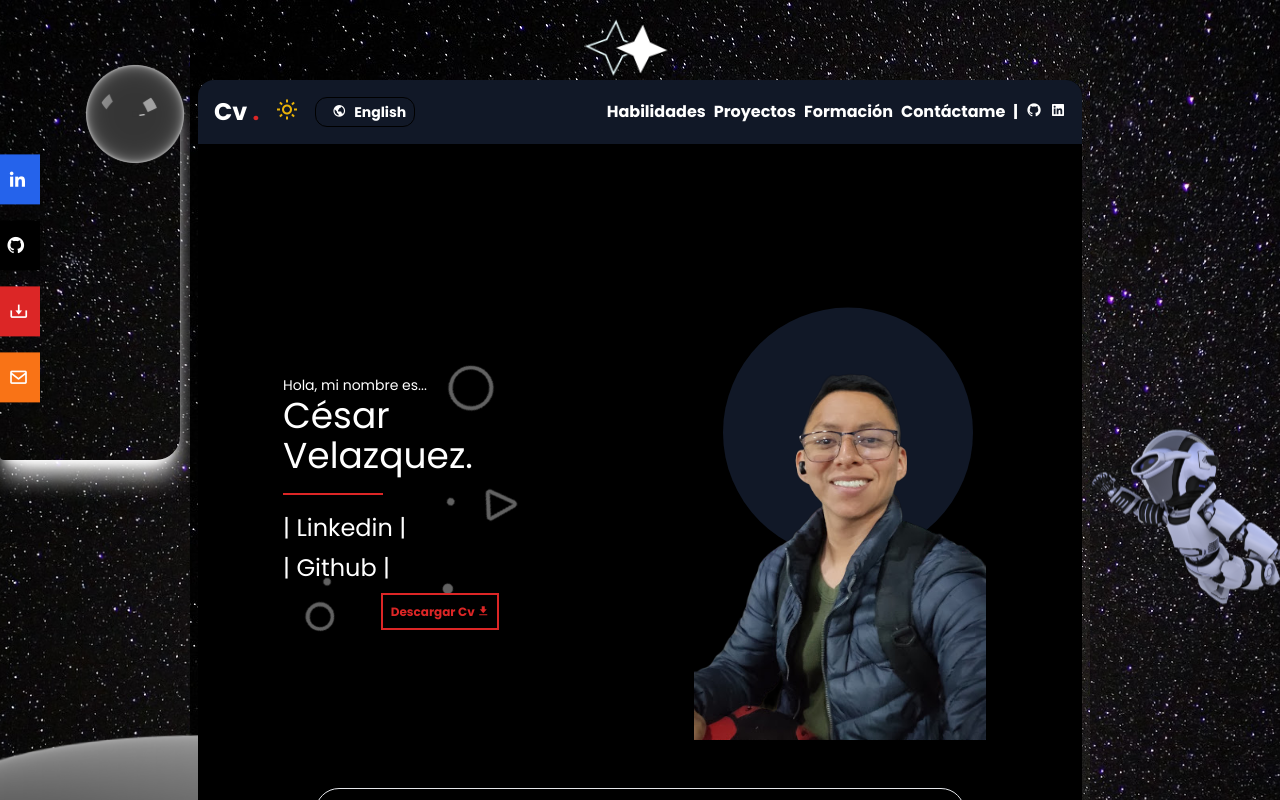
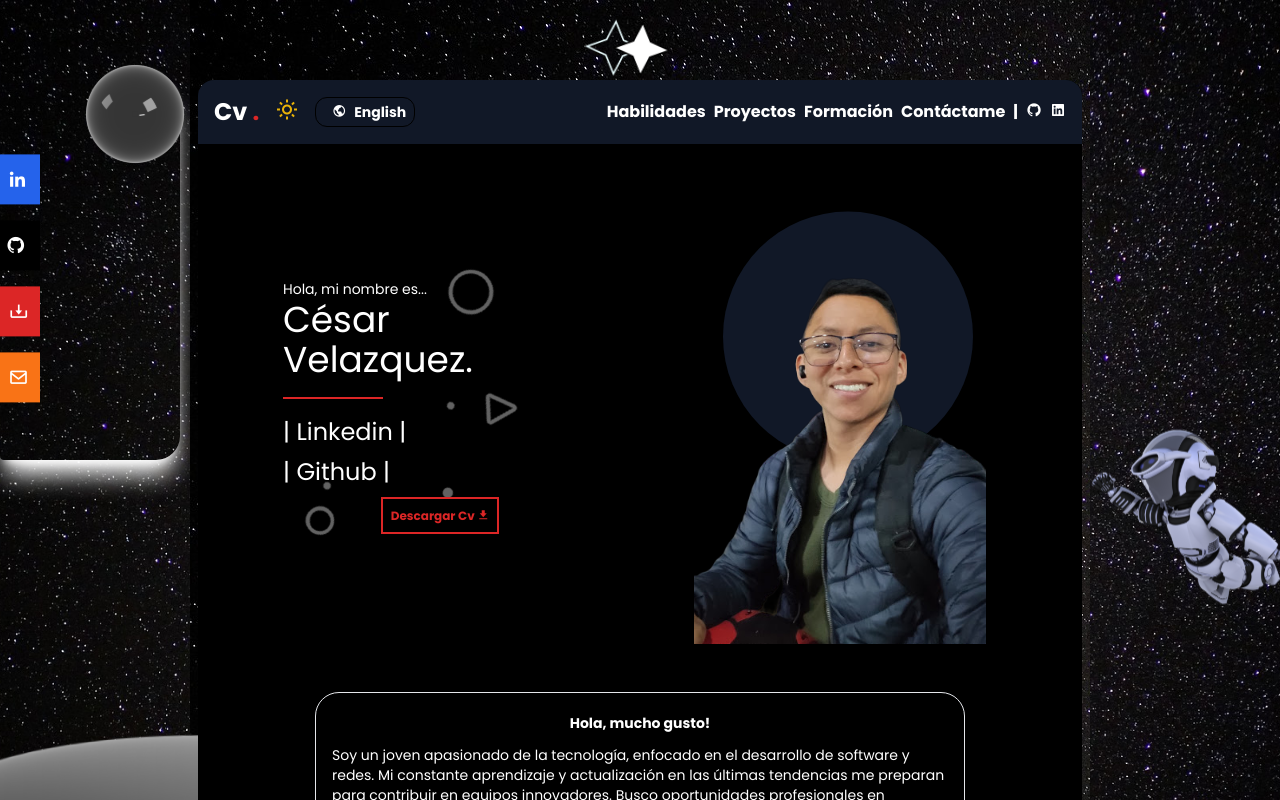
Before and after one commit to cesar-velazquez/MiSitioVersion3, a React (Vite) app: page / in a window 1280 px wide. Shown: the top 800 px of the page. Built offline with nearby package versions, Linux system fonts and the light colour scheme; what tailwindcss-animated would draw is missing.

Commit message:
update animate

```diff
--- a/src/App.jsx
+++ b/src/App.jsx
@@ -144,7 +144,7 @@ function App() {
                 </div>
                 {/* Tema Claro */}
                 <div className='hidden dark:block bg-red-100 '>
-                  <img className=' absolute top-[40rem] left-[-18rem] animate-pulseIn ' src="/imgs/Figures/cubic.svg" alt="Cubo" />
+                  <img className=' absolute top-[40rem] left-[-18rem] animate-wiggleIn ' src="/imgs/Figures/cubic.svg" alt="Cubo" />
                   <img className=' absolute top-[5rem] right-3 h-[150px] aspect-square animate-jump-inIn ' src="/imgs/Figures/circleglass.svg" alt="Circle Yellow" />
                   <img className='absolute top-8 left-[3rem] h-[300px] -z-50' src="/imgs/Figures/start1.1.svg" alt="start" />
                   <img className=' absolute bottom-[25rem] right-4 h-[200px] aspect-square animate-jumpIn ' src="/imgs/Figures/cubicY.svg" alt="Cubic" />
--- a/src/Components/About.jsx
+++ b/src/Components/About.jsx
@@ -22,14 +22,14 @@ const About = () => {
     return (
         <main
             id='About'
-            className='pt-16 text-white
+            className='pt-16 sm:pt-0 text-white
     dark:text-black dark:duration
         about
         sm:mx-4
         flex flex-col items-center
         rounded-2xl
         '>
-            <section className='grid grid-cols-2 pb-8 pt-8 xl:w-[800px]
+            <section className='grid grid-cols-2 pb-8 pt-6 sm:pt-0 xl:w-[800px]
             '>
                 <section className='grid gap-1 m-auto h-[300px] p-5
                 sm:w-[280px] sm:gap-4
@@ -71,7 +71,7 @@ const About = () => {
                         <div className='w-[130px] aspect-square bg-gray-900 dark:bg-gray-800 rounded-full
                         absolute left-[54%] -translate-x-1/2 top-[56%] -translate-y-[85%]
                 md:w-[250px] md:left-[52%] '></div>
-                        <img className='h-[100%] flex items-center m-auto relative  ' src="/imgs/opcion2.png" alt="Photo" />
+                        <img className='h-[100%] flex items-center m-auto relative  ' src="/imgs/opcion2.png" alt="Photo Profile" />
                     </div>
                 </section>
 
```
